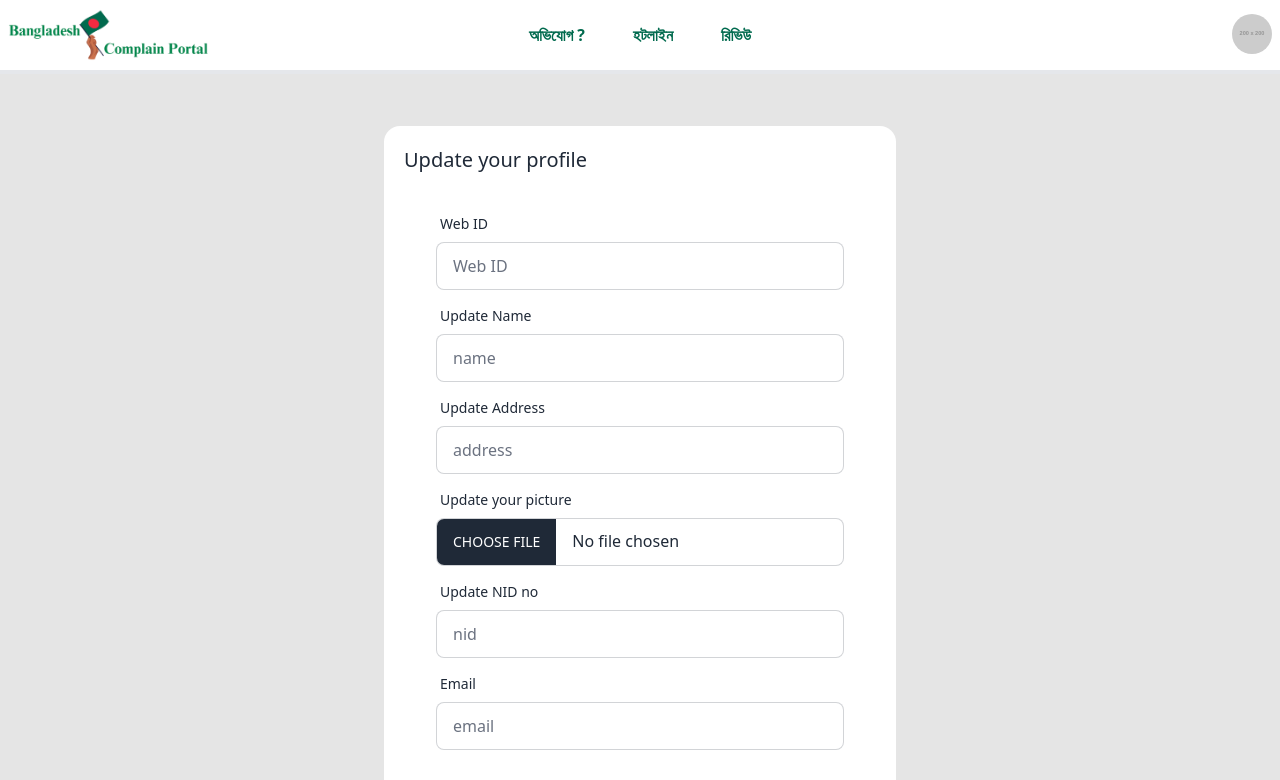
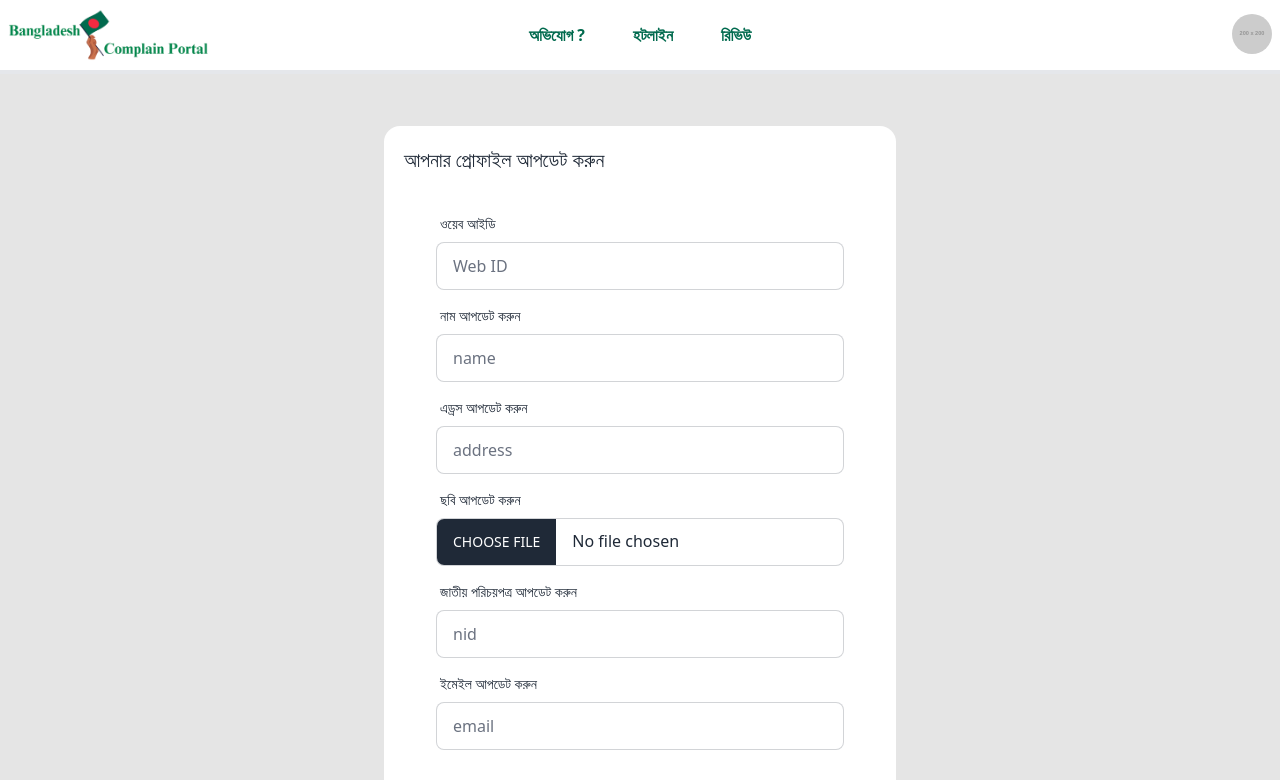
Before and after one commit to Sawom/Bangladesh_Complaint_Portal, a React (Vite) app: page /userhome/update/1 in a window 1280 px wide. Shown: the top 780 px of the page. Built offline with nearby package versions, Linux system fonts and the light colour scheme; no server answers; sample sign-in values are in the browser's storage.

Commit message:
language change

```diff
--- a/src/Pages/Hotlines/Hotlines.jsx
+++ b/src/Pages/Hotlines/Hotlines.jsx
@@ -31,9 +31,9 @@ const Hotlines = () => {
             {/* table head */}
             <Table.Head className="bg-base-content "  >
               <Table.HeadCell> # </Table.HeadCell>
-              <Table.HeadCell> Weblink </Table.HeadCell>
-              <Table.HeadCell> Hotline Number </Table.HeadCell>
-              <Table.HeadCell> Details </Table.HeadCell>
+              <Table.HeadCell> ওয়েবসাইট লিংক </Table.HeadCell>
+              <Table.HeadCell> হটলাইন নাম্বার </Table.HeadCell>
+              <Table.HeadCell> বিস্তারিত </Table.HeadCell>
             </Table.Head>
 
             {/* table body. map operation */}
--- a/src/Pages/Reviews/Reviews.jsx
+++ b/src/Pages/Reviews/Reviews.jsx
@@ -58,7 +58,7 @@ const Reviews = () => {
         style={{ backgroundColor: "#FFFFFF" }}
       >
         <h3 className="lg:text-3xl mb-5 md:text-2xl text-xl font-bold ml-4 ">
-          Total review: {totalReview}{" "}
+          মোট রিভিউ: {totalReview}
         </h3>
         {/* show reviews */}
         {reviews.map((refs) => (
@@ -66,8 +66,8 @@ const Reviews = () => {
             key={reviews._id}
             className="card w-full bg-base-100 shadow-xl my-4" >
             <div className="card-body text-left text-black">
-              <h2 className="card-title "> Name: {refs.name} </h2>
-              <h2 className="card-title"> Email: {refs.email} </h2>
+              <h2 className="card-title "> নাম: {refs.name} </h2>
+              <h2 className="card-title"> ইমেইল: {refs.email} </h2>
               <p> {refs.comments} </p>
               <Rating
                 style={{ maxWidth: 150 }}
--- a/src/Pages/UpdateReview/UpdateReview.jsx
+++ b/src/Pages/UpdateReview/UpdateReview.jsx
@@ -41,9 +41,9 @@ const UpdateReview = () => {
                 Swal.fire({
                     position: "top-end",
                     icon: "success",
-                    title: "Updated!",
+                    title: "রিভিউ আপডেট করা হয়েছে!",
                     showConfirmButton: false,
-                    timer: 2500,
+                    timer: 2000,
                 });
                 // Reset the form after update
                 useEffect(() => {
@@ -77,16 +77,16 @@ const UpdateReview = () => {
           className="card w-full max-w-lg shrink-0 p-5 "
           style={{ backgroundColor: "#FFFFFF" }}
         >
-          <h2 className="text-lg"> Update your review </h2>
+          <h2 className="text-lg"> রিভিউ আপডেট করুন </h2>
           <form className="card-body" onSubmit={handleSubmit(onSubmit)} >
             {/* name */}
             <div className="form-control">
               <label className="label">
-                <span className="label-text">Name</span>
+                <span className="label-text">আপনার নাম </span>
               </label>
               <input
                 type="text"
-                placeholder="name"
+                placeholder="নাম"
                 className="input input-bordered"
                 name="name"
                 defaultValue={updateReview.name}
@@ -98,11 +98,11 @@ const UpdateReview = () => {
             {/* email */}
             <div className="form-control">
               <label className="label">
-                <span className="label-text">Email</span>
+                <span className="label-text">আপনার ইমেইল</span>
               </label>
               <input
                 type="email"
-                placeholder="email"
+                placeholder="ইমেইল"
                 className="input input-bordered"
                 name="email"
                 readOnly
@@ -113,11 +113,11 @@ const UpdateReview = () => {
             {/* review */}
             <div className="form-control">
               <label className="label">
-                <span className="label-text">Your Review</span>
+                <span className="label-text">আপনার রিভিউ</span>
               </label>
               <textarea
                 className="textarea textarea-bordered h-32"
-                placeholder="Review"
+                placeholder="রিভিউ"
                 {...register("comments", { required: true })}
                 defaultValue={updateReview.comments}
               ></textarea>
@@ -126,7 +126,7 @@ const UpdateReview = () => {
             {/* rating */}
             <div className="form-control rating ">
               <label className="label">
-                <span className="label-text">Your Review</span>
+                <span className="label-text">রেটিং</span>
               </label>
               {/* Radio buttons for 5-star rating */}
                <div className="flex">
@@ -182,9 +182,8 @@ const UpdateReview = () => {
                   backgroundColor: "#016A4E",
                   color: "white",
                   fontStyle: "bold",
-                }}
-              >
-                Submit
+                }}>
+                সাবমিট করুন
               </button>
             </div>
           </form>
--- a/src/Pages/UpdateUser/UpdateUser.jsx
+++ b/src/Pages/UpdateUser/UpdateUser.jsx
@@ -65,9 +65,9 @@ const UpdateUser = ({ setUserInfo }) => {
         Swal.fire({
           position: "top-end",
           icon: "success",
-          title: "Updated!",
+          title: "প্রোফাইল আপডেট করা হয়েছে!",
           showConfirmButton: false,
-          timer: 1500,
+          timer: 2000,
         });
         // Reset the form after update
         useEffect(() => {
@@ -104,12 +104,12 @@ const UpdateUser = ({ setUserInfo }) => {
           className="card w-full max-w-lg shrink-0 p-5 "
           style={{ backgroundColor: "#FFFFFF" }}
         >
-          <h2 className="text-xl"> Update your profile </h2>
+          <h2 className="text-xl">আপনার প্রোফাইল আপডেট করুন </h2>
           <form className="card-body" onSubmit={handleSubmit(handleUpdate)}>
             {/* web id */}
             <div className="form-control">
               <label className="label">
-                <span className="label-text"> Web ID </span>
+                <span className="label-text"> ওয়েব আইডি </span>
               </label>
               <input
                 type="text"
@@ -124,7 +124,7 @@ const UpdateUser = ({ setUserInfo }) => {
             {/* name */}
             <div className="form-control">
               <label className="label">
-                <span className="label-text">Update Name</span>
+                <span className="label-text">নাম আপডেট করুন</span>
               </label>
               <input
                 type="text"
@@ -139,7 +139,7 @@ const UpdateUser = ({ setUserInfo }) => {
             {/* address */}
             <div className="form-control">
               <label className="label">
-                <span className="label-text"> Update Address </span>
+                <span className="label-text"> এড্রস আপডেট করুন </span>
               </label>
               <input
                 type="text"
@@ -154,7 +154,7 @@ const UpdateUser = ({ setUserInfo }) => {
             {/* img */}
             <div className="form-control">
               <label className="label">
-                <span className="label-text"> Update your picture </span>
+                <span className="label-text"> ছবি আপডেট করুন </span>
               </label>
               <input
                 type="file"
@@ -169,7 +169,7 @@ const UpdateUser = ({ setUserInfo }) => {
             {/* nid */}
             <div className="form-control">
               <label className="label">
-                <span className="label-text"> Update NID no </span>
+                <span className="label-text"> জাতীয় পরিচয়পত্র আপডেট করুন </span>
               </label>
               <input
                 type="number"
@@ -184,7 +184,7 @@ const UpdateUser = ({ setUserInfo }) => {
             {/* email */}
             <div className="form-control">
               <label className="label">
-                <span className="label-text">Email</span>
+                <span className="label-text">ইমেইল আপডেট করুন </span>
               </label>
               <input
                 type="email"
@@ -207,7 +207,7 @@ const UpdateUser = ({ setUserInfo }) => {
                   fontStyle: "bold",
                 }}
               >
-                Update profile
+                প্রোফাইল আপডেট করুন
               </button>
             </div>
           </form>
--- a/src/Pages/UserHomePage/UserHome.jsx
+++ b/src/Pages/UserHomePage/UserHome.jsx
@@ -86,6 +86,9 @@ const UserHome = ({ userInfo, setUserInfo }) => {
               <span className="font-bold pr-3">ইমেইল: </span>
               {userInfo?.email || "N/A"}
             </p>
+            <p className="mb-4">
+              <span className="font-bold pr-3">ইউজার রোল: </span> {userInfo?.role || 'user' }
+            </p>
           </div>
         </div>
       </div>
```
Also changed, not shown: src/Pages/AdminHome/AdminHome.jsx (+10 -7 lines).
